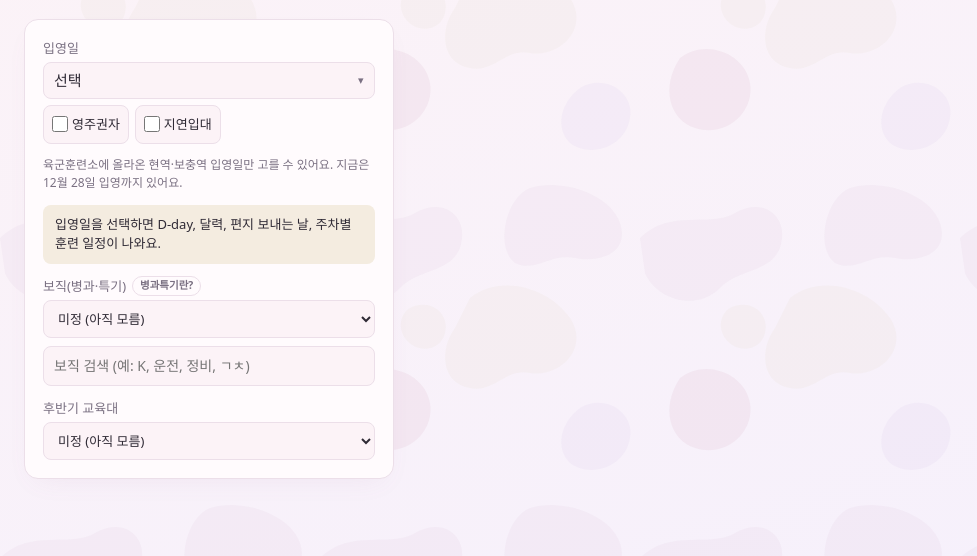
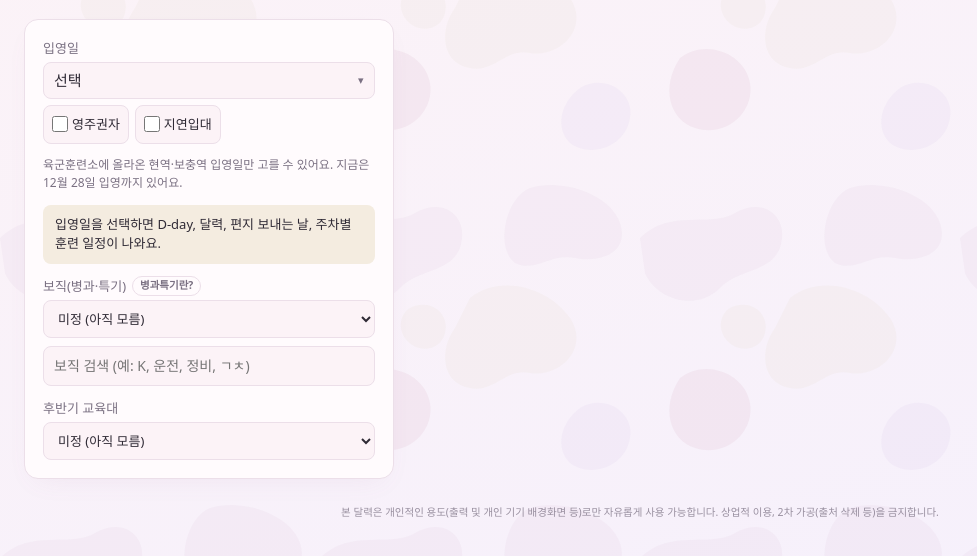
Before and after one commit to gomsin2/gommm, a plain HTML site: page index.html in a window 1280 px wide. Shown: the part 142-698 px from the top of the page, without its empty margins (0-977 px from the left). Drawn offline with Linux system fonts and the light colour scheme; a web font is replaced by a local one.

Commit message:
개인 용도 안내 문구 추가 (페이지 하단·인쇄, 미리보기 사진)
Co-Authored-By: Claude Opus 5.5 <noreply@anthropic.com>
Claude-Session: https://claude.ai/code/session_01K2TJENHpjN4jvACC6JqrZU

```diff
--- a/index.html
+++ b/index.html
@@ -1,4 +1,4 @@
-<!doctype html><html><head><meta charset=utf8><meta name=viewport content="width=device-width,initial-scale=1,viewport-fit=cover"><meta property="og:type" content="website"><meta property="og:url" content="https://gomsin2.github.io/gommm/"><meta property="og:title" content="논산 육군훈련소 정보"><meta property="og:description" content="입영일만 고르면 수료식까지 한눈에"><meta property="og:image" content="https://gomsin2.github.io/gommm/og.png"><meta property="og:image:width" content="1200"><meta property="og:image:height" content="600"><meta name="description" content="입영일만 고르면 수료식까지 한눈에"><meta name="twitter:card" content="summary_large_image"><style>:root{color-scheme:light;box-sizing:border-box;padding-top:env(safe-area-inset-top,0px);padding-bottom:env(safe-area-inset-bottom,0px)}html{scroll-padding-top:env(safe-area-inset-top,0px)}body{margin:0;padding:0;font:14px -apple-system,BlinkMacSystemFont,sans-serif;background:#fff;color:#000}img{max-width:100%}[hidden]:not([hidden=until-found i]){display:none!important}</style></head><body>
+<!doctype html><html><head><meta charset=utf8><meta name=viewport content="width=device-width,initial-scale=1,viewport-fit=cover"><meta property="og:type" content="website"><meta property="og:url" content="https://gomsin2.github.io/gommm/"><meta property="og:title" content="논산 육군훈련소 정보"><meta property="og:description" content="입영일만 고르면 수료식까지 한눈에"><meta property="og:image" content="https://gomsin2.github.io/gommm/og.png?v=2"><meta property="og:image:width" content="1200"><meta property="og:image:height" content="600"><meta name="description" content="입영일만 고르면 수료식까지 한눈에"><meta name="twitter:card" content="summary_large_image"><style>:root{color-scheme:light;box-sizing:border-box;padding-top:env(safe-area-inset-top,0px);padding-bottom:env(safe-area-inset-bottom,0px)}html{scroll-padding-top:env(safe-area-inset-top,0px)}body{margin:0;padding:0;font:14px -apple-system,BlinkMacSystemFont,sans-serif;background:#fff;color:#000}img{max-width:100%}[hidden]:not([hidden=until-found i]){display:none!important}</style></head><body>
 <title>논산 육군훈련소 정보</title>
 <meta name="claude:viewport-fit-sides" content="cover">
 <link rel="stylesheet" href="https://fonts.googleapis.com/css2?family=Gowun+Batang:wght@400;700&family=IBM+Plex+Sans+KR:wght@400;500;600&display=swap">
@@ -620,6 +620,8 @@ button.tag.enter:hover{filter:brightness(.97)}
 .legend .sw.g-life{background:var(--paper);border:1px solid var(--olive)}
 .legend .sw.g-aft{background:var(--olive-soft);border:1px solid #e3d6c2}
 /* 워터마크: 인쇄·PDF에는 항상 표시. 화면 워터마크는 지금 꺼둠 (스크립트의 SCREEN_WATERMARK=true로 켜면 아주 옅게 표시) */
+.usenote{margin:4px 0 0;text-align:center;font-size:10.5px;line-height:1.5;color:var(--muted);opacity:.75;word-break:keep-all}
+@media print{.usenote{display:block!important;opacity:1;font-size:8pt}}
 #printWm{display:none}
 body.wm-screen #printWm{display:grid}
 #printWm{position:fixed;inset:-20%;z-index:9999;pointer-events:none;grid-template-columns:repeat(2,1fr);grid-auto-rows:220px;align-items:center;justify-items:center;transform:rotate(-28deg)}
@@ -1019,6 +1021,7 @@ body.wm-screen #printWm{display:grid}
       </section>
     </div>
   </div>
+  <p class="usenote">본 달력은 개인적인 용도(출력 및 개인 기기 배경화면 등)로만 자유롭게 사용 가능합니다. 상업적 이용, 2차 가공(출처 삭제 등)을 금지합니다.</p>
 </div>
 
 <script>
```
Also changed, not shown: og.png.
